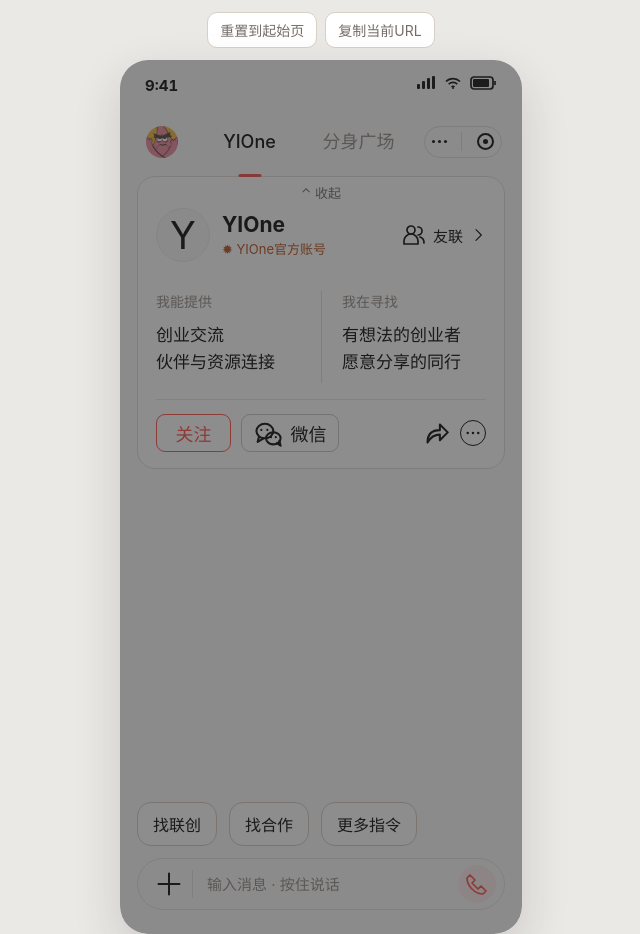
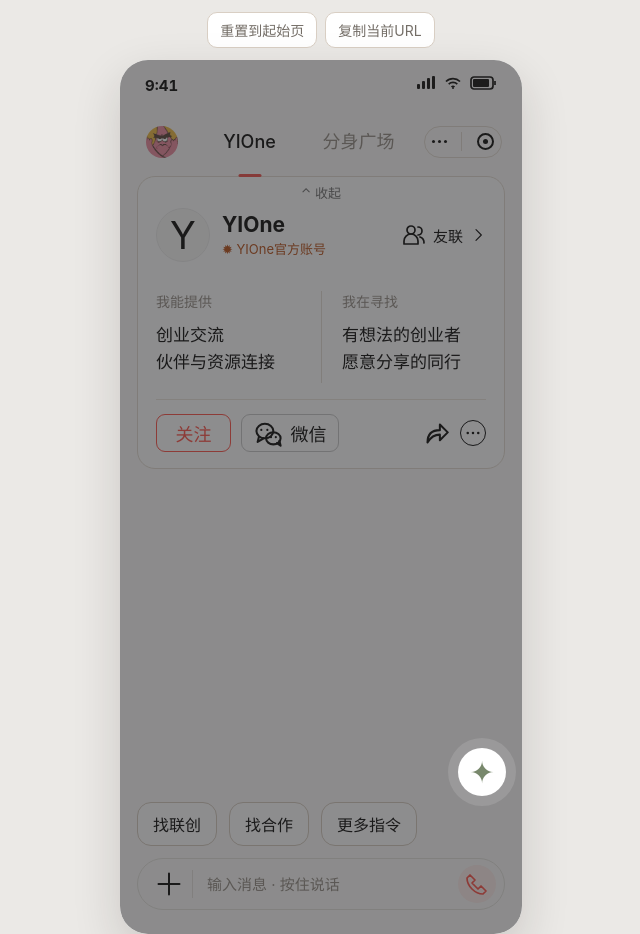
Before and after one commit to PROMISE515/YIOne, a React (Vite) app: page /register in a window 1280 px wide. Both pictures are taken after a click on the button "重置到起始页". Shown: the whole page, without its empty margins (319-959 px from the left). Built offline with nearby package versions, Linux system fonts and the light colour scheme.

Commit message:
Remove pause between orb landing and avatar reveal

```diff
--- a/src/FirstVisitGuide.jsx
+++ b/src/FirstVisitGuide.jsx
@@ -14,9 +14,13 @@
     const reduced = window.matchMedia?.('(prefers-reduced-motion: reduce)').matches;
     if (reduced) { setStage('focus'); return; }
     const travelTimer = window.setTimeout(() => setStage('travel'), 1050);
-    const focusTimer = window.setTimeout(() => setStage('focus'), 2850);
-    return () => { window.clearTimeout(travelTimer); window.clearTimeout(focusTimer); };
+    return () => window.clearTimeout(travelTimer);
   }, []);
+  useEffect(() => {
+    if (stage !== 'travel') return;
+    const fallbackTimer = window.setTimeout(() => setStage('focus'), 1900);
+    return () => window.clearTimeout(fallbackTimer);
+  }, [stage]);
   useEffect(() => { if (stage === 'focus') upload.current?.focus(); }, [stage]);
 
   const chooseAvatar = async event => {
@@ -37,7 +41,9 @@
 
   return <div className={`first-visit-guide ${stage}`} role="dialog" aria-modal="true" aria-label="首次进入引导">
     {stage !== 'focus' ? <>
-      <div className="first-visit-travel-orb" aria-hidden="true">✦</div>
+      <div className="first-visit-travel-orb" aria-hidden="true" onTransitionEnd={event => {
+        if (event.target === event.currentTarget && event.propertyName === 'top') setStage('focus');
+      }}>✦</div>
       <div className="first-visit-intro-copy" aria-live="polite"><strong>你的分身已创建好</strong><span>接下来认识你的悬浮球</span></div>
     </> : <>
       <div className="first-visit-spotlight" aria-hidden="true"><PersonaAvatar size={56}/></div>
--- a/src/first-visit-guide.css
+++ b/src/first-visit-guide.css
@@ -1,17 +1,17 @@
 .first-visit-guide{position:absolute;inset:0;z-index:30;background:rgb(28 28 30 / 50%);font-family:'PingFang SC','Helvetica Neue',sans-serif}
-.first-visit-travel-orb{position:absolute;top:50%;left:50%;display:grid;place-items:center;width:78px;height:78px;transform:translate(-50%,-50%);border:1px solid rgb(255 255 255 / 65%);border-radius:50%;background:rgb(255 255 255 / 23%);box-shadow:0 0 0 14px rgb(255 255 255 / 9%);color:#fff;font-size:30px;animation:first-visit-appear .5s ease-out both;transition:top 1.7s cubic-bezier(.32,.02,.25,1),left 1.7s cubic-bezier(.32,.02,.25,1),width 1.7s cubic-bezier(.32,.02,.25,1),height 1.7s cubic-bezier(.32,.02,.25,1),background 1.7s ease,color 1.7s ease,box-shadow 1.7s ease,opacity .25s ease 1.45s}
-.first-visit-guide.travel .first-visit-travel-orb{top:calc(100% - 162px);left:calc(100% - 40px);width:48px;height:48px;background:#fff;box-shadow:0 0 0 10px rgb(255 255 255 / 12%);color:#78886c;opacity:0;animation:none}
+.first-visit-travel-orb{position:absolute;top:50%;left:50%;display:grid;place-items:center;width:78px;height:78px;transform:translate(-50%,-50%);border:1px solid rgb(255 255 255 / 65%);border-radius:50%;background:rgb(255 255 255 / 23%);box-shadow:0 0 0 14px rgb(255 255 255 / 9%);color:#fff;font-size:30px;animation:first-visit-appear .5s ease-out both;transition:top 1.7s cubic-bezier(.32,.02,.25,1),left 1.7s cubic-bezier(.32,.02,.25,1),width 1.7s cubic-bezier(.32,.02,.25,1),height 1.7s cubic-bezier(.32,.02,.25,1),background 1.7s ease,color 1.7s ease,box-shadow 1.7s ease}
+.first-visit-guide.travel .first-visit-travel-orb{top:calc(100% - 162px);left:calc(100% - 40px);width:48px;height:48px;background:#fff;box-shadow:0 0 0 10px rgb(255 255 255 / 12%);color:#78886c;animation:none}
 .first-visit-intro-copy{position:absolute;top:calc(50% + 58px);left:50%;display:flex;flex-direction:column;align-items:center;gap:10px;width:max-content;max-width:calc(100% - 32px);transform:translateX(-50%);color:#fff;text-align:center;animation:first-visit-appear .5s ease-out both;transition:opacity .35s ease,transform .35s ease}
 .first-visit-intro-copy strong{font-size:22px}.first-visit-intro-copy span{font-size:14px;color:rgb(255 255 255 / 83%)}
 .first-visit-guide.travel .first-visit-intro-copy{opacity:0;transform:translate(-50%,-10px);animation:none}
-.first-visit-guide.focus{background:rgb(28 28 30 / 42%);animation:first-visit-appear .25s ease-out both}
-.first-visit-spotlight{position:absolute;right:8px;bottom:130px;display:grid;place-items:center;width:64px;height:64px;border:4px solid white;border-radius:50%;background:#fff;box-shadow:0 0 0 9px rgb(255 255 255 / 25%),0 8px 22px rgb(0 0 0 / 22%);animation:first-visit-avatar-reveal .45s ease-out both,first-visit-pulse 2.2s ease-in-out .45s infinite}
+.first-visit-guide.focus{background:rgb(28 28 30 / 42%)}
+.first-visit-spotlight{position:absolute;right:8px;bottom:130px;display:grid;place-items:center;width:64px;height:64px;border:4px solid white;border-radius:50%;background:#fff;box-shadow:0 0 0 9px rgb(255 255 255 / 25%),0 8px 22px rgb(0 0 0 / 22%);animation:first-visit-avatar-reveal .2s ease-out both,first-visit-pulse 2.2s ease-in-out .2s infinite}
 .first-visit-spotlight .persona-avatar{width:56px;height:56px}
 .first-visit-card{position:absolute;right:17px;bottom:235px;left:17px;padding:21px 20px 18px;border:1px solid rgb(255 255 255 / 85%);border-radius:23px;background:rgb(255 255 255 / 94%);box-shadow:0 12px 36px rgb(0 0 0 / 16%);backdrop-filter:blur(18px);animation:first-visit-rise .4s ease-out both}
 .first-visit-card:after{content:'';position:absolute;right:27px;bottom:-11px;width:18px;height:18px;transform:rotate(45deg);border-right:1px solid rgb(255 255 255 / 85%);border-bottom:1px solid rgb(255 255 255 / 85%);background:rgb(255 255 255 / 94%)}
 .first-visit-card small{color:#9e766c;font-size:12px}.first-visit-card h2{margin:7px 0 8px;font-size:22px}.first-visit-card p{margin:0;color:#615b58;font-size:14px;line-height:1.6}
 .first-visit-actions{display:flex;align-items:center;gap:16px;margin-top:19px}.first-visit-actions button{min-height:42px;border:0;cursor:pointer}.first-visit-upload{flex:1;border-radius:13px;background:#ff5b53;color:#fff;font-size:15px;font-weight:600}.first-visit-upload:disabled{opacity:.55}.first-visit-skip{padding:0 3px;background:transparent;color:#736d68;font-size:13px}
 .first-visit-card .first-visit-error{margin-top:9px;color:#d7443d;font-size:12px}
-@keyframes first-visit-appear{from{opacity:0}to{opacity:1}}@keyframes first-visit-rise{from{opacity:0;transform:translateY(16px)}to{opacity:1;transform:translateY(0)}}@keyframes first-visit-avatar-reveal{from{opacity:0;transform:scale(.8)}to{opacity:1;transform:scale(1)}}@keyframes first-visit-pulse{50%{box-shadow:0 0 0 15px rgb(255 255 255 / 11%),0 8px 22px rgb(0 0 0 / 22%)}}
+@keyframes first-visit-appear{from{opacity:0}to{opacity:1}}@keyframes first-visit-rise{from{opacity:0;transform:translateY(16px)}to{opacity:1;transform:translateY(0)}}@keyframes first-visit-avatar-reveal{from{opacity:.85;transform:scale(.92)}to{opacity:1;transform:scale(1)}}@keyframes first-visit-pulse{50%{box-shadow:0 0 0 15px rgb(255 255 255 / 11%),0 8px 22px rgb(0 0 0 / 22%)}}
 @media(max-width:430px){.first-visit-card{bottom:235px}}
 @media(prefers-reduced-motion:reduce){.first-visit-guide,.first-visit-travel-orb,.first-visit-intro-copy,.first-visit-spotlight,.first-visit-card{animation:none!important;transition:none!important}}
```
